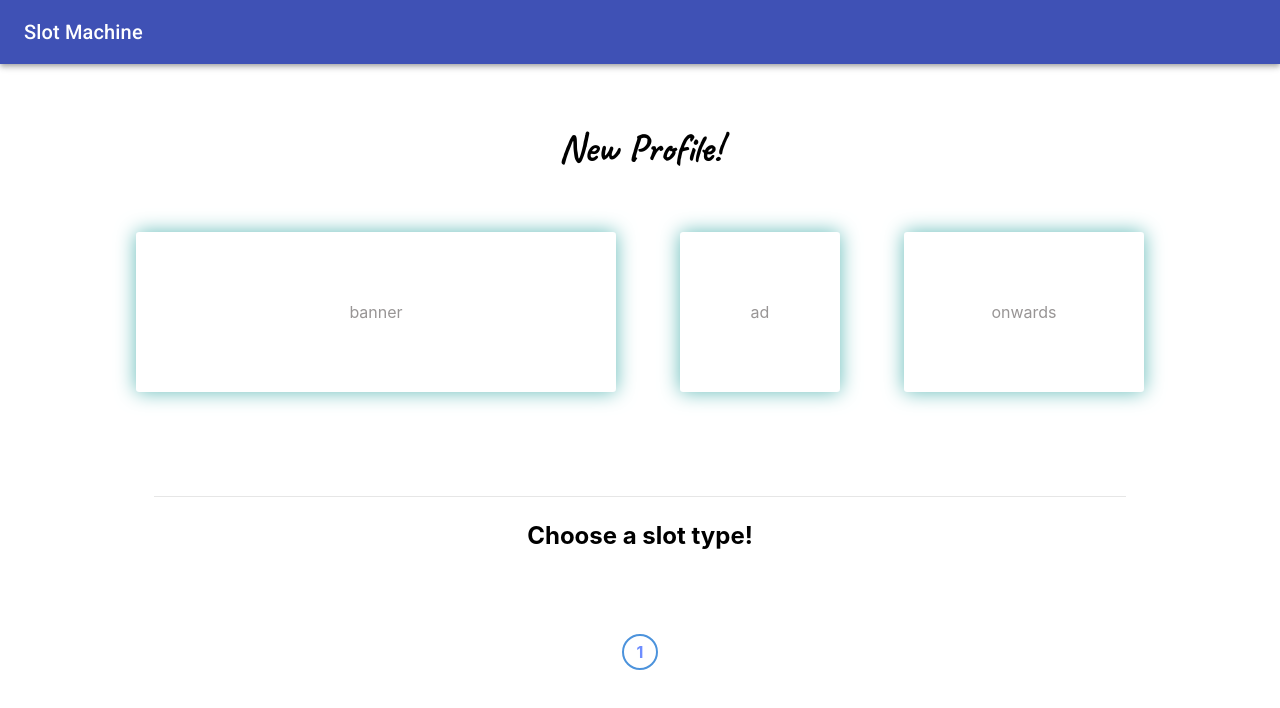
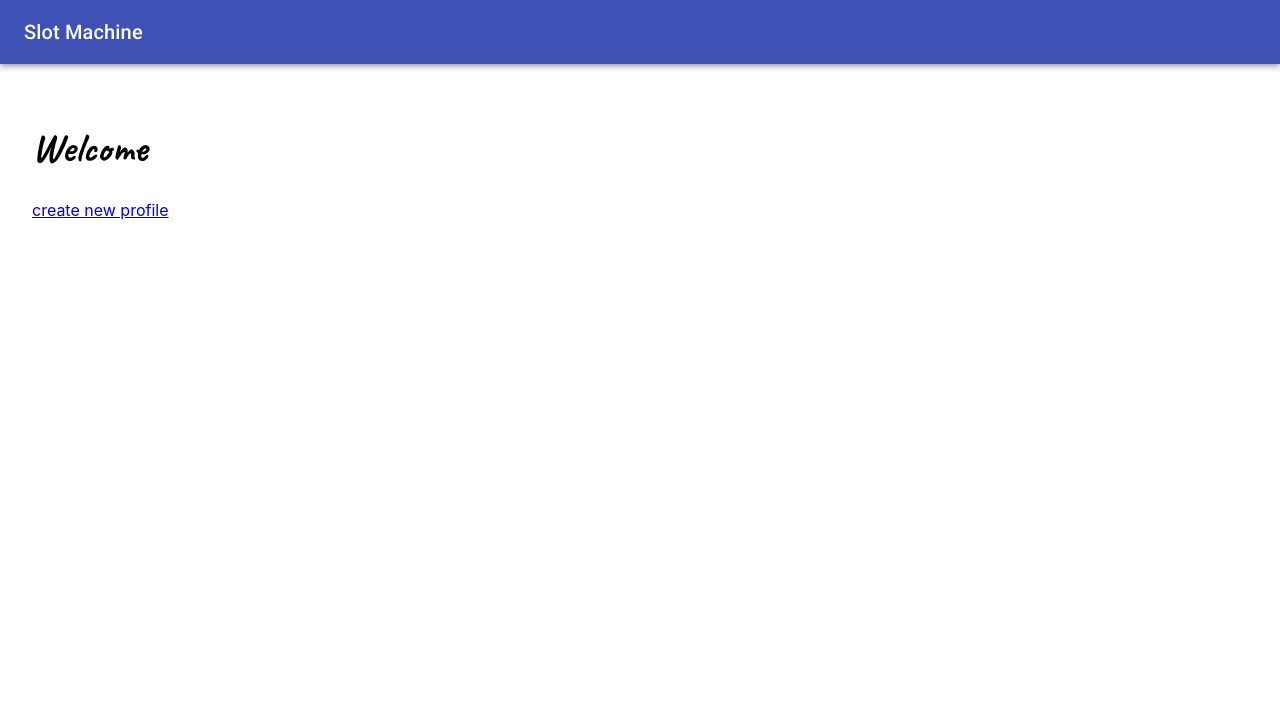
Before and after one commit to guardian/slot-machine, a React (Create React App) app: page / in a window 1280 px wide. Shown: the top 708 px of the page. Built offline with nearby package versions, Linux system fonts and the light colour scheme.

Commit message:
Implement routing and landing page.

```diff
--- a/package.json
+++ b/package.json
@@ -6,6 +6,7 @@
     "@material-ui/core": "^3.9.3",
     "react": "^16.8.6",
     "react-dom": "^16.8.6",
+    "react-router-dom": "^5.0.0",
     "react-scripts": "2.1.8"
   },
   "scripts": {
--- a/src/App.js
+++ b/src/App.js
@@ -2,9 +2,11 @@ import React, { Component } from 'react';
 import AppBar from '@material-ui/core/AppBar';
 import Toolbar from '@material-ui/core/Toolbar';
 import Typography from '@material-ui/core/Typography';
+import { BrowserRouter as Router, Route } from 'react-router-dom';
 
 import SlotsAPI from './proxies/slotsAPI';
 import Wizard from './components/wizard';
+import Landing from './components/landing';
 
 class App extends Component {
 
@@ -39,9 +41,20 @@ class App extends Component {
       console.log(config);
     }
 
+    const landing = () => (
+      <Landing />
+    )
+
+    const wizard = () => (<Wizard
+      slots={this.state.slots}
+      components={this.state.components}
+      onFinished={(config)=>finishedProfileSetup(config)}
+      />
+    );
+
     return (
       <div className="App">
-
+        <Router>
           <AppBar position="static">
             <Toolbar>
               <Typography variant="h6" color="inherit" noWrap>
@@ -50,12 +63,10 @@ class App extends Component {
             </Toolbar>
           </AppBar>
           <div className="app-content">
-          <Wizard
-            slots={this.state.slots}
-            components={this.state.components}
-            onFinished={(config)=>finishedProfileSetup(config)}
-          />
+            <Route path="/" exact={true} component={landing}/>
+            <Route path="/new" component={wizard}/>
           </div>
+        </Router>
       </div>
     );
 
--- /dev/null
+++ b/src/components/landing.js
@@ -0,0 +1,19 @@
+import React, { Component } from 'react';
+import { Link } from 'react-router-dom';
+
+class Landing extends Component {
+
+    render() {
+
+        return (
+            <div>
+                <h1>Welcome</h1>
+                <Link to="/new">create new profile</Link>
+            </div>
+        );
+
+    }
+
+  }
+
+  export default Landing;
--- a/src/components/wizard.js
+++ b/src/components/wizard.js
@@ -9,8 +9,6 @@ import FormLabel from '@material-ui/core/FormLabel';
 import FormGroup from '@material-ui/core/FormGroup';
 import FormControlLabel from '@material-ui/core/FormControlLabel';
 import Checkbox from '@material-ui/core/Checkbox';
-
-import { Exception } from 'handlebars';
 
 class SlotOutline extends Component {
 
@@ -145,8 +143,6 @@ class RulesScreen extends Component {
                         </FormControl>
                     </div>
 
-
-
                 </FormControl>
 
             </form>
```
Also changed, not shown: 1 other file (tests, documents, lock files or other folders). Lines whose indentation alone changed are shown as unchanged.
